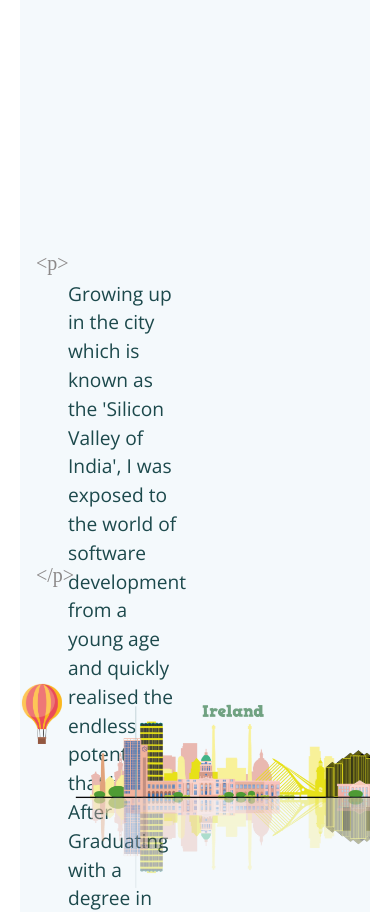
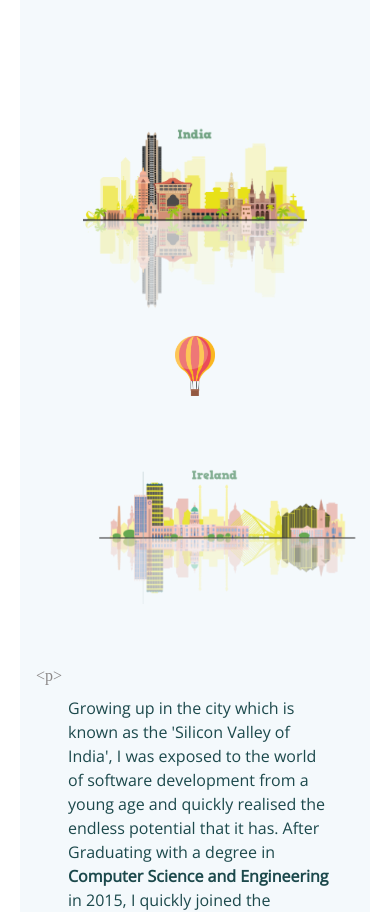
Before and after one commit to SoorajM143/personalwebsite-v2, a React (Create React App) app: page /about-me in a window 390 px wide. Shown: the part 880-1792 px from the top of the page. Built offline with nearby package versions, Linux system fonts and the light colour scheme; a web font is replaced by a local one.

Commit message:
csc changes

```diff
--- a/src/components/AboutMe.js
+++ b/src/components/AboutMe.js
@@ -70,7 +70,7 @@ function AboutMe() {
             </div>
           </Fade>
           <div className="cityscapes">
-            <Fade right delay={1500}>
+            <Fade right delay={2000}>
               <img
                 className="cityscape_kochi"
                 width={300}
@@ -78,7 +78,7 @@ function AboutMe() {
                 alt="Kochi"
               />
             </Fade>
-            <Fade right delay={2500}>
+            <Fade right delay={3000}>
               <img
                 className="cityscape_dublin"
                 width={350}
@@ -86,7 +86,7 @@ function AboutMe() {
                 alt="dublin"
               />
             </Fade>
-            <Fade top delay={2000}>
+            <Fade top delay={2500}>
               <img
                 className="cityscape_balloon"
                 width={40}
--- a/src/styles/AboutMe.css
+++ b/src/styles/AboutMe.css
@@ -606,4 +606,38 @@ svg {
   .vertical_line {
     width: 0.2px !important;
   }
+  .about_me_history {
+    display: block !important;
+  }
+  .about_me_para3 {
+    font-size: 1rem !important;
+    top: 36rem !important;
+    width: 75% !important;
+  }
+  .about_me_para3::before {
+    font-size: 1rem !important;
+  }
+  .about_me_para3::after {
+    font-size: 1rem !important;
+    top: 30.5rem !important;
+  }
+  .cityscapes {
+    top: -30rem !important;
+    left: 5rem !important;
+  }
+  .cityscape_kochi {
+    width: 14rem !important;
+  }
+  .cityscape_dublin {
+    width: 16rem !important;
+    right: 4rem !important;
+    top: 9rem !important;
+  }
+  .cityscape_balloon {
+    right: 13rem !important;
+    top: -4rem !important;
+  }
+  .about_me_skills {
+    display: block !important;
+  }
 }/*# sourceMappingURL=AboutMe.css.map */
--- a/src/styles/AboutMe.scss
+++ b/src/styles/AboutMe.scss
@@ -510,4 +510,48 @@ svg {
     .vertical_line{
         width: 0.2px !important;
     }
+
+    .about_me_history{
+        display: block !important;
+    }
+
+    .about_me_para3{
+        font-size: 1rem !important;
+        top: 36rem !important;
+        width: 75% !important;
+    }
+
+    .about_me_para3::before{
+        font-size: 1rem !important;
+    }
+
+    .about_me_para3::after{
+        font-size: 1rem !important;
+        top: 30.5rem !important;
+    }
+
+    .cityscapes{
+        top: -30rem !important;
+        left: 5rem !important;
+    }
+
+    .cityscape_kochi{
+        width: 14rem !important;
+    }
+
+    .cityscape_dublin {
+        width: 16rem !important;
+        right: 4rem !important;
+        top: 9rem !important;
+    }
+
+    .cityscape_balloon{
+        right: 13rem !important;
+        top: -4rem !important;
+    }
+
+    .about_me_skills{
+        display: block !important;
+    }
+
 }
```
Also changed, not shown: 1 other file (tests, documents, lock files or other folders).
